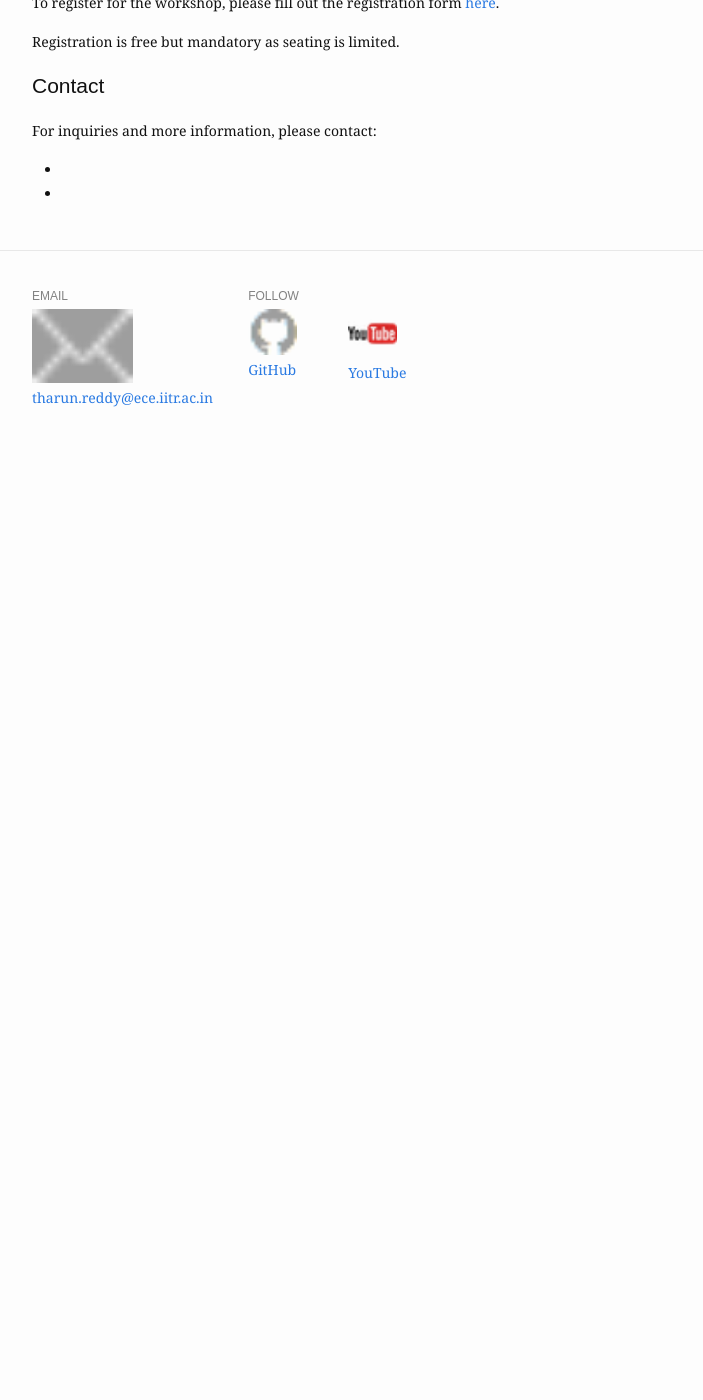
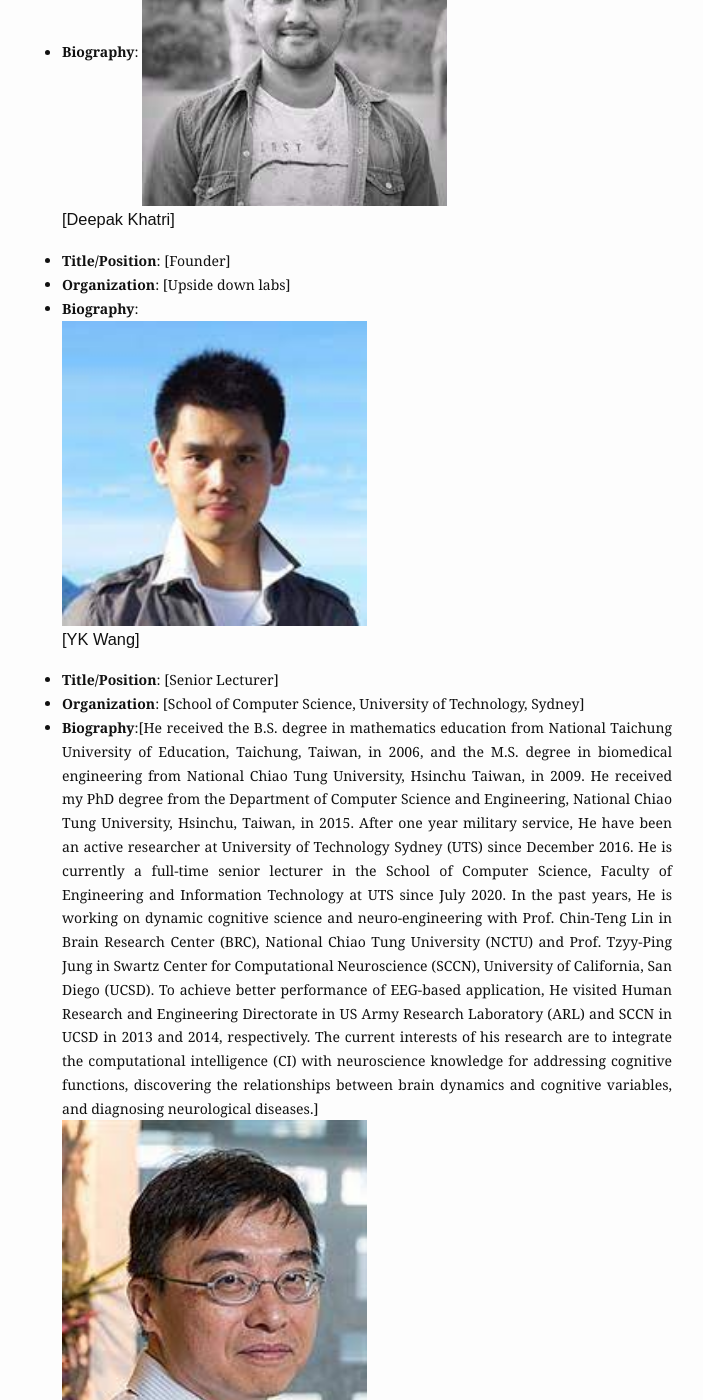
Before and after one commit to tharuniitk/tharuniitk.github.io, a Jekyll site: the page built from workshops.md, in a window 1280 px wide and 1400 px high, scrolled down 4632 px. Shown: the whole window, without its empty margins (288-991 px from the left). Built offline with Jekyll 4.4.1, drawn with Linux system fonts in a browser that asks for light colours; before the commit the page ends 5090 px from its top, so only the background shows below that; some of the changed text lies outside the part shown.

Commit message:
Update workshops.md

```diff
--- a/workshops.md
+++ b/workshops.md
@@ -54,7 +54,29 @@ signal processing, speech signal processing, brain-computer interface, machine l
 - **Title/Position**: [Associate Professor]
 - **Organization**: [Department of Electronics & Communication Engineering, IIT Roorkee]
 - **Biography**:
-
+![Alt text](assets/img/deepak.jpeg)
+### [Deepak Khatri]
+- **Title/Position**: [Founder]
+- **Organization**: [Upside down labs]
+- **Biography**:\
+![Alt text](assets/img/ykwang.jpeg)
+### [YK Wang]
+- **Title/Position**: [Senior Lecturer]
+- **Organization**: [School of Computer Science, University of Technology, Sydney]
+- **Biography**:[He received the B.S. degree in mathematics education from National Taichung University of Education, Taichung, Taiwan, in 2006, and the M.S. degree in biomedical engineering from National Chiao Tung University, Hsinchu Taiwan, in 2009. He received my PhD degree from the Department of Computer Science and Engineering, National Chiao Tung University, Hsinchu, Taiwan, in 2015. After one year military service, He have been an active researcher at University of Technology Sydney (UTS) since December 2016. He is currently a full-time senior lecturer in the School of Computer Science, Faculty of Engineering and Information Technology at UTS since July 2020.
+In the past years, He is working on dynamic cognitive science and neuro-engineering with Prof. Chin-Teng Lin in Brain Research Center (BRC), National Chiao Tung University (NCTU) and Prof. Tzyy-Ping Jung in Swartz Center for Computational Neuroscience (SCCN), University of California, San Diego (UCSD). To achieve better performance of EEG-based application, He visited Human Research and Engineering Directorate in US Army Research Laboratory (ARL) and SCCN in UCSD in 2013 and 2014, respectively. The current interests of his research are to integrate the computational intelligence (CI) with neuroscience knowledge for addressing cognitive functions, discovering the relationships between brain dynamics and cognitive variables, and diagnosing neurological diseases.]\
+![Alt text](assets/img/ctlin.jpeg)
+### [CT Lin]
+- **Title/Position**: [Professor]
+- **Organization**: [School of Computer Science, University of Technology, Sydney]
+- **Biography**:[istinguished Professor Chin-Teng Lin is a leading researcher in artificial intelligence (AI) and brain computer interfaces (BCI), developing systems of brain information processing and communication with machines.
+Lin studies the brain and behaviours, the physiological changes that occur when human cognitive functions are working, and ways to combine human physiological information with artificial intelligence to develop monitoring and feedback systems.
+He wants to improve the flow of information from humans to robots, so humans can make better decisions and respond to complex, stressful situations, and so that robots can better understand the status and intention of humans to augment human-machine cooperation. This is an emerging trend identified in the fifth Industrial Revolution to deliver a common good for humanity.
+Lin was the inventor of fuzzy neural networks (FNN) in 1992, introducing neural-network learning into fuzzy systems and incorporating human-like reasoning into neural networks.  Since then, there have been about 500,000 articles about FNN published online.
+Lin has since developed a series of FNN models with various learning capabilities suitable for different learning environments, as well as targets on multi-agent reinforcement learning for multi-drone coordination and cybersecurity.
+Lin joined UTS in 2016 as Co-Director of the Australian AI Institute (AAII) to advance AI and BCI. He also secured an industry funding to establish the GrapheneX-UTS Human-centric AI (HAI) Centre in 2023.
+A highly published researcher in the fields of machine-intelligent systems and brain computer interface, Lin is also the founding director of the Computational Intelligence and Brain Computer Interface Lab at the Australian AI Institute, at UTS. The Lab is developing mobile sensing technology to measure brain activity using non-invasive methods, to assess human cognitive states.
+Lin led a large-scale 10-year project ($10 million) on Cognition and Neuroergonomics (2010-20) with the US Army Research Lab. The project explored advanced BCI technologies by studying the effects of vehicle motion and cognitive fatigue, and developing wearable EEG devices.]
 ## Registration
 To register for the workshop, please fill out the registration form [here](registration-link).
 
```
